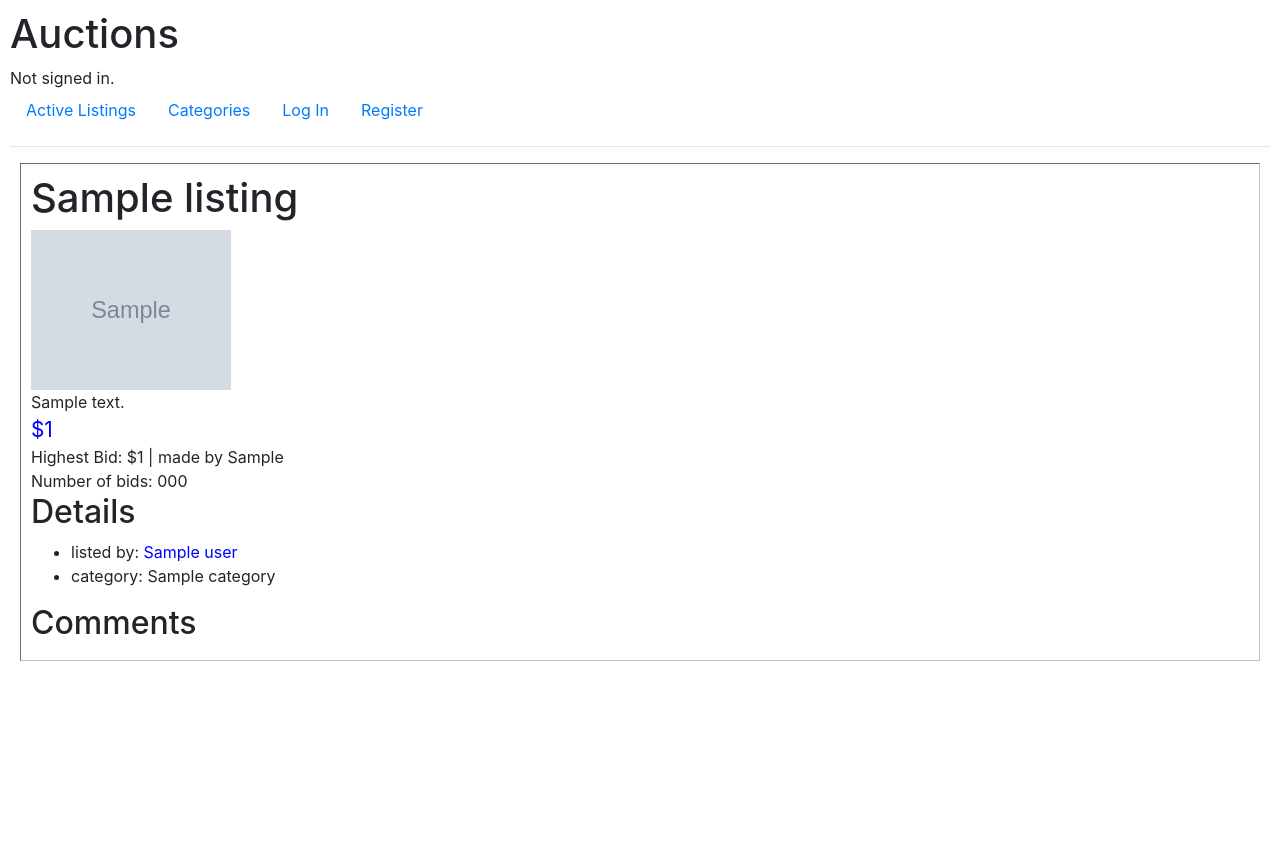
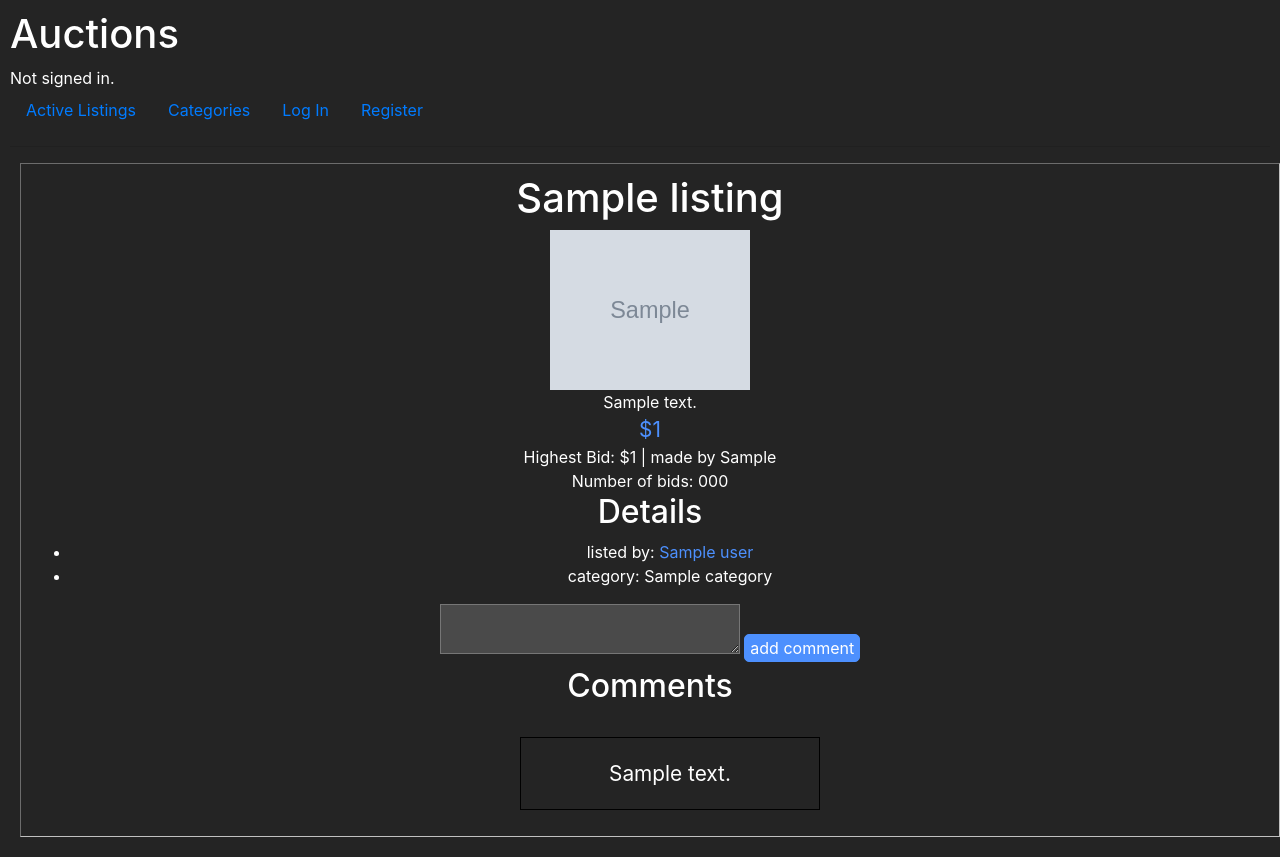
Before and after one commit to ArthurCintra01/Commerce-webapp, a Django app: template commerce/auctions/templates/auctions/listing.html in a window 1280 px wide. Before the commit the page ends 661 px from the top, so only its background shows below. Run offline with Django 3.2, Linux system fonts and the light colour scheme; tables that the repository leaves empty hold one stand-in row (values such as "Sample post"); the template is opened without the code that fills it: values that come from a table or form of the project are taken from there, most other values are stand-ins (such as "Sample title", 1, 10 or a date in 2020); grey boxes marked "Sample" are stand-in pictures; some libraries are stand-ins or nearby versions.

Commit message:
change_style

```diff
--- a/commerce/auctions/templates/auctions/listing.html
+++ b/commerce/auctions/templates/auctions/listing.html
@@ -2,17 +2,42 @@
 
 {% block style %}
 <style>
+    body{
+        background-color: #242424;
+        color: white;
+    }
+    textarea{
+        color: white;
+        background-color: #4a4a4a;
+        width: 300px;
+        height: 50px;
+        outline: none;
+    }
+    .comment{
+        margin-left: auto;
+        margin-right: auto;
+        font-size: 1.3em;
+        padding: 20px;
+        border: 1px solid black;
+        width: 25%;
+        list-style-type: none;
+        margin-bottom: 15px;
+    }
     .price{
         font-size: 1.3em;
-        color: blue;
+        color: #4d90fe;
     }
     .listing{
+        text-align: center;
         border: 1px solid #c0c0c0;
         border-style: inset;
+        width: 100%;
         margin: 10px;
         padding: 10px;
     }
     .field{
+        color: white;
+        background-color: #4a4a4a;
         line-height: 24px;
         border: 1px solid #c0c0c0;
         border-radius: 5px;
@@ -28,6 +53,7 @@
         background-color: #4d90fe;
         border: 1px solid #4d90fe;
         border-radius: 5px;
+        margin-bottom: 5px;
     }
     .add:hover{
         background-color: #4787ed;
@@ -82,12 +108,23 @@
         <h2>Details</h2>
         <ul>
             {% if listing.user == current_user %}
-            <li>listed by: <p style="display: inline-block; color:blue; margin-bottom: 0;">you</p></li>
+            <li>listed by: <p style="display: inline-block; color:#4d90fe; margin-bottom: 0;">you</p></li>
             {% else %}
-            <li>listed by: <p style="display: inline-block; color:blue; margin-bottom: 0;">{{listing.user}}</p></li>
+            <li>listed by: <p style="display: inline-block; color:#4d90fe; margin-bottom: 0;">{{listing.user}}</p></li>
             {% endif %}
             <li>category: {{listing.category}}</li>
         </ul>
+        <form method='post' action="{% url 'add_comment' listing.id %}" id="commentForm">
+            {% csrf_token %}
+            <textarea name="comment" form="commentForm"></textarea>
+            <input class="add" type='submit' value='add comment'>
+        </form>
         <h2>Comments</h2>
+        <br>
+        <ul>
+            {% for comment in comments %}
+                <li class="comment">{{comment}}</li>
+            {% endfor %}
+        </ul>
     </div>
 {% endblock %}
--- a/commerce/auctions/urls.py
+++ b/commerce/auctions/urls.py
@@ -14,5 +14,6 @@ urlpatterns = [
     path("addwatchlist/<int:id>", views.add_watchlist, name="add_watchlist"),
     path("removewatchlist/<int:id>", views.remove_watchlist, name="remove_watchlist"),
     path("categories", views.categories_index, name="categories"),
-    path("category/<int:id>", views.category, name="category")
+    path("category/<int:id>", views.category, name="category"),
+    path("addcomment/<int:id>", views.add_comment, name="add_comment")
 ]
```
Also changed, not shown: commerce/auctions/templates/auctions/categories.html (+28 -1 lines), commerce/auctions/templates/auctions/category_listing.html (+6 -2 lines), commerce/auctions/templates/auctions/createListing.html (+7 -0 lines), commerce/auctions/templates/auctions/index.html (+6 -2 lines), commerce/auctions/templates/auctions/login.html (+17 -0 lines), commerce/auctions/templates/auctions/register.html (+17 -0 lines), commerce/auctions/templates/auctions/watchlist.html (+6 -2 lines), commerce/auctions/views.py (+12 -1 lines), commerce/db.sqlite3.
